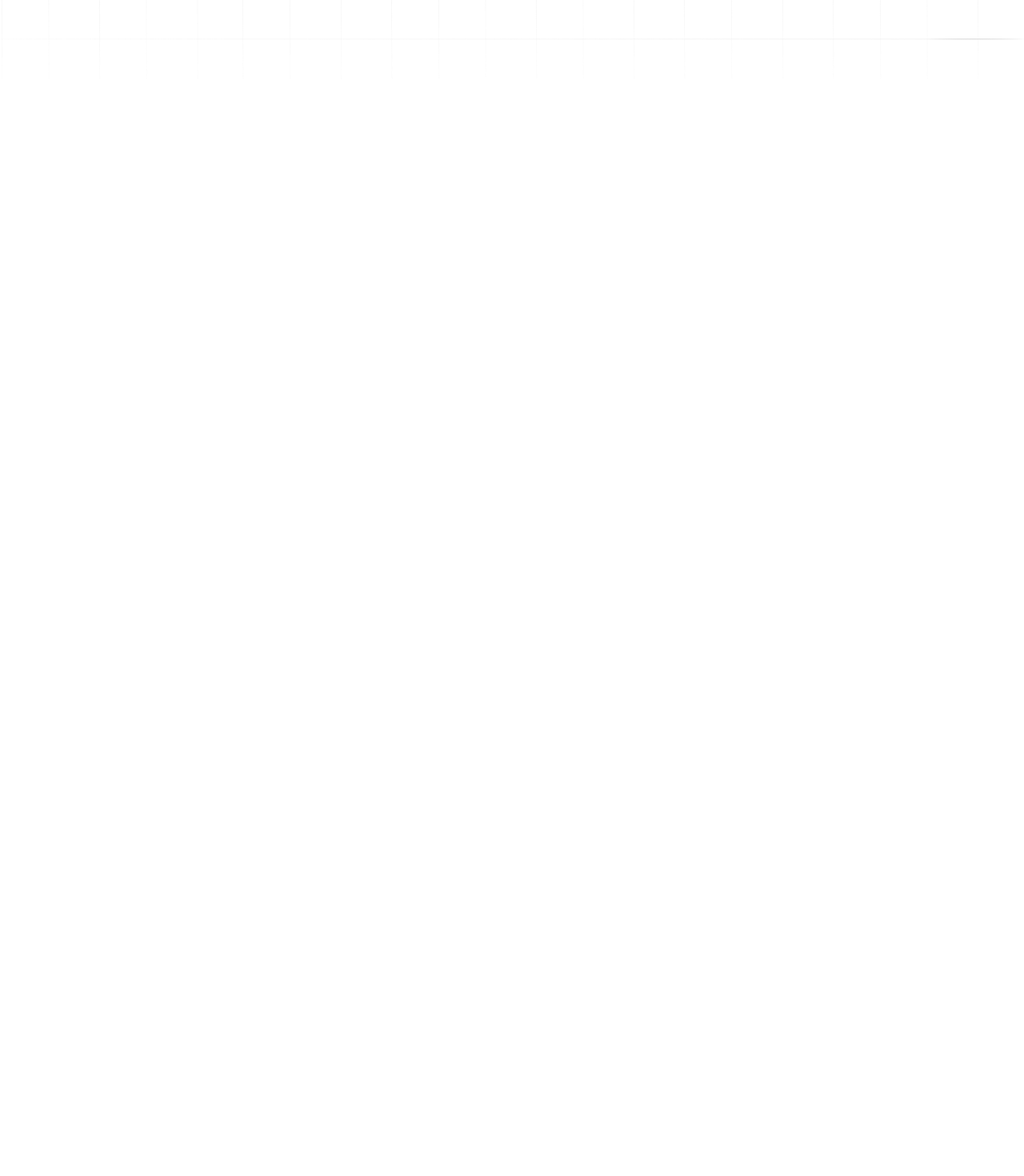
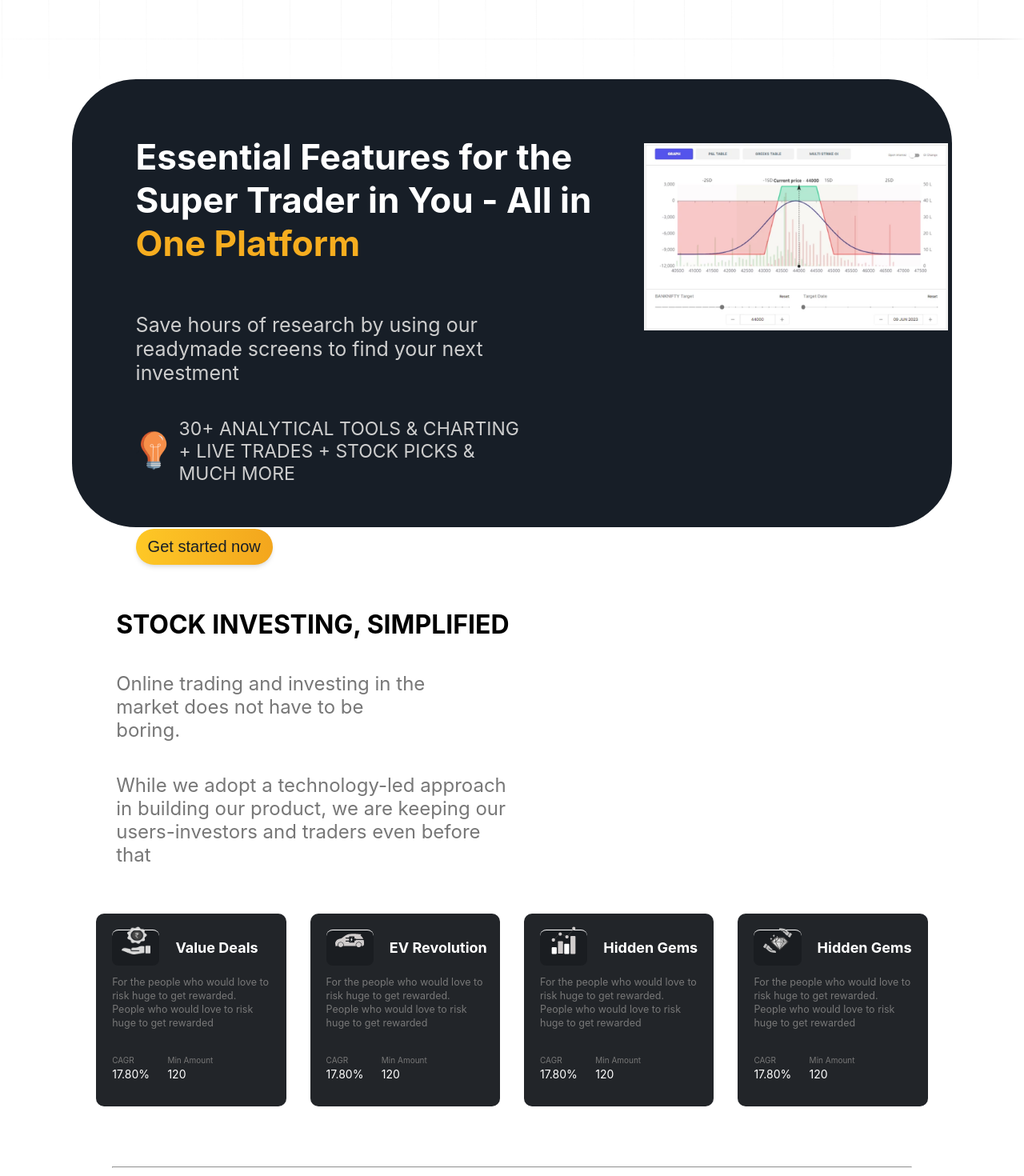
Before and after one commit to HelloKaushal750/chhotastock-assignment, a React (Create React App) app in the folder Frontend/investpeapp/: page / in a window 1280 px wide. Shown: the part 1600-3070 px from the top of the page at 80% size. Before the commit the page ends 1699 px from the top, so only its background shows below. Built offline with nearby package versions, Linux system fonts and the light colour scheme.

Commit message:
First page 20% work remaining

```diff
--- a/Frontend/investpeapp/src/App.js
+++ b/Frontend/investpeapp/src/App.js
@@ -1,8 +1,10 @@
 import "./App.css";
 import Banner from "./Components/Banner";
+import Essential from "./Components/Essential";
 import Features from "./Components/Features";
 import Navbar from "./Components/Navbar";
 import Slider1 from "./Components/Slider1";
+import Stock from "./Components/Stock";
 
 function App() {
   return <div className="App">
@@ -10,6 +12,8 @@
     <Navbar />
     <Banner />
     <Features />
+    <Essential />
+    <Stock />
   </div>;
 }
 
--- /dev/null
+++ b/Frontend/investpeapp/src/Components/Essential.jsx
@@ -0,0 +1,48 @@
+import "../Styles/Essential.css";
+
+function Essential() {
+  return (
+    <div className="essential">
+      <div className="essential_1">
+        <h1>
+          Essential Features for the Super Trader in You - All in{" "}
+          <span style={{ color: "#F6AD1F" }}>One Platform</span>
+        </h1>
+        <h2 style={{ fontSize: "25px" }}>
+          Save hours of research by using our readymade screens to find your
+          next investment
+        </h2>
+        <div>
+          <img src="Images/learn-mobile 1.png" alt="" height={"50px"} />
+          <h2>
+            30+ ANALYTICAL TOOLS & CHARTING + LIVE TRADES + STOCK PICKS & MUCH
+            MORE
+          </h2>
+        </div>
+        <div className="essential_btn">
+          <button className="get_app">Get started now</button>
+          <p
+            style={{
+              fontSize: "18px",
+              textDecoration: "underline",
+              fontWeight: "400",
+              marginLeft:"30px"
+            }}
+          >
+            See all features
+          </p>
+        </div>
+      </div>
+      <div className="essential_2">
+        <img
+          src="Images/3.png"
+          alt=""
+          width={"380px"}
+          style={{ marginTop: "40px", position: "relative" }}
+        />
+      </div>
+    </div>
+  );
+}
+
+export default Essential;
--- /dev/null
+++ b/Frontend/investpeapp/src/Components/Stock.jsx
@@ -0,0 +1,122 @@
+import "../Styles/Stock.css";
+
+const data = [
+  {
+    name: "Value Deals",
+    image: "Images/Value Deals.png",
+  },
+  {
+    name: "EV Revolution",
+    image: "Images/EV Revolution.svg",
+  },
+  {
+    name: "Hidden Gems",
+    image: "Images/Outperformers.svg",
+  },
+  {
+    name: "Hidden Gems",
+    image: "Images/Value Deals.svg",
+  },
+];
+
+function Stock() {
+  return (
+    <div className="stock">
+      <div className="stock_detail">
+        <h1>STOCK INVESTING, SIMPLIFIED</h1>
+        <p style={{ width: "40%" }}>
+          Online trading and investing in the market does not have to be boring.
+        </p>
+        <p style={{ width: "51%" }}>
+          While we adopt a technology-led approach in building our product, we
+          are keeping our users-investors and traders even before that
+        </p>
+      </div>
+      <div
+        style={{
+          display: "grid",
+          gridTemplateColumns: "repeat(4,1fr)",
+          gap: "20px",
+          marginBottom:"70px"
+        }}
+      >
+        {data.map((ele) => {
+          return (
+            <div
+              style={{
+                padding: "5px",
+                borderRadius: "10px",
+              }}
+              className="each_data"
+            >
+              <div
+                style={{
+                  backgroundColor: "#222529",
+                  color: "white",
+                  borderRadius: "10px",
+                  padding: "20px",
+                }}
+              >
+                <div
+                  style={{
+                    display: "grid",
+                    gridTemplateColumns: "30% 70%",
+                    gap: "20px",
+                  }}
+                >
+                  <div
+                    style={{
+                      backgroundColor: "#1A1D21",
+                      display: "flex",
+                      justifyContent: "center",
+                    }}
+                    className="image_stock"
+                  >
+                    <img
+                      src={ele.image}
+                      alt=""
+                      width={"60%"}
+                      height={"80%"}
+                      style={{ marginTop: "-5px" }}
+                    />
+                  </div>
+                  <h1 style={{ fontSize: "18px" }}>{ele.name}</h1>
+                </div>
+                <div>
+                  <p>
+                    For the people who would love to risk huge to get rewarded.
+                    People who would love to risk huge to get rewarded
+                  </p>
+                </div>
+                <div
+                  style={{
+                    display: "grid",
+                    gridTemplateColumns: "30% 30%",
+                    gap: "10px",
+                    marginTop:"20px"
+                  }}
+                >
+                  <p style={{ fontSize: "10px" }}>
+                    CAGR{" "}
+                    <span style={{ color: "white", fontSize: "14px" }}>
+                      17.80%
+                    </span>
+                  </p>
+                  <p style={{ fontSize: "10px" }}>
+                    Min Amount{" "}
+                    <span style={{ color: "white", fontSize: "14px" }}>
+                      120
+                    </span>
+                  </p>
+                </div>
+              </div>
+            </div>
+          );
+        })}
+      </div>
+      <hr style={{color:'grey', width:"95%"}} />
+    </div>
+  );
+}
+
+export default Stock;
--- /dev/null
+++ b/Frontend/investpeapp/src/Styles/Essential.css
@@ -0,0 +1,42 @@
+.essential{
+    background-color: #171E27;
+    border-radius: 80px;
+    height: 70vh;
+    width: 86%;
+    margin: auto;
+    color: white;
+    display: grid;
+    grid-template-columns: 65% 30%;
+}
+.essential>.essential_1{
+    text-align: left;
+    padding-top: 40px;
+    margin-left: 80px;
+    font-size: 22px;
+}
+.essential_1>h2{
+    width: 80%;
+    font-weight: 400;
+    color: #CECECE;
+    margin-top: 60px;
+}
+.essential_1>div>h2{
+    width: 70%;
+    font-weight: 400;
+    color: #CECECE;
+    margin-top: 20px;
+    font-size: 23px;
+}
+.essential_1>div{
+    display: flex;
+    gap:10px;
+    align-items: center;
+}
+.essential_2{
+    margin-top: 40px;
+    margin-right: -50px;
+}
+.essential_btn{
+    margin-top: 30px;
+    display: flex;
+}
--- /dev/null
+++ b/Frontend/investpeapp/src/Styles/Stock.css
@@ -0,0 +1,27 @@
+.stock {
+  width: 82%;
+  margin: auto;
+  margin-top: 50px;
+  text-align: left;
+  margin-bottom: 50px;
+}
+.stock_detail {
+  padding: 30px;
+}
+.stock_detail p {
+  font-size: 24px;
+  color: #777777;
+  margin-top: 40px;
+}
+.image_stock {
+  border-top: 1px solid white;
+  border-radius: 8px;
+}
+.each_data p{
+    font-size: 12.5px;
+    color: #777777;
+    line-height: 17px;
+}
+.each_data:hover{
+    border: 1px solid black;
+}
```
Also changed, not shown: Frontend/investpeapp/public/Images/Outperformers (1).svg (added), Frontend/investpeapp/public/Images/Value Deals (1).svg (added).
